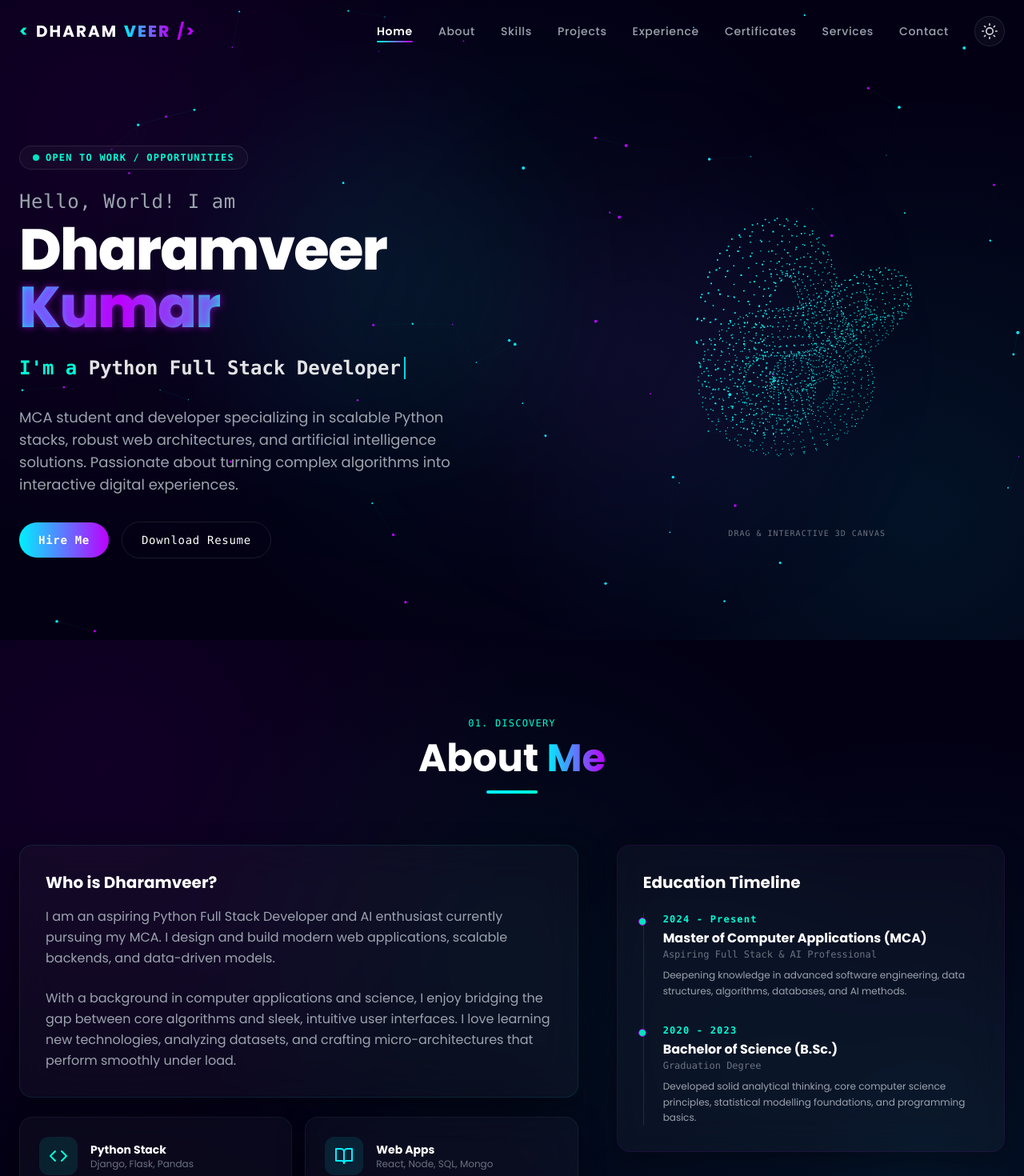
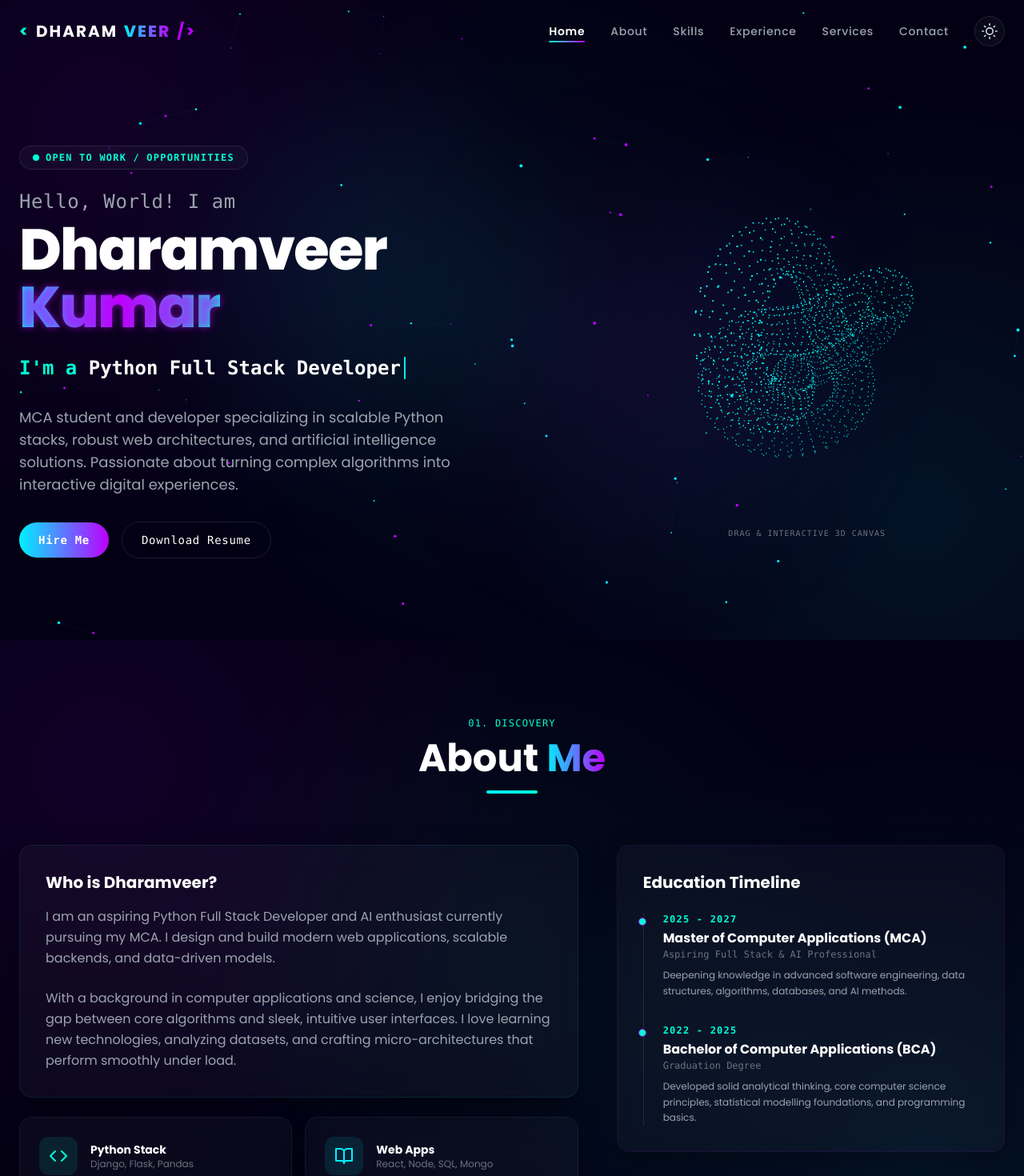
Before and after one commit to veer7352/portfolio, a React (Vite) app: page / in a window 1280 px wide. Shown: the top 1470 px of the page at 80% size. Built offline with nearby package versions, Linux system fonts and the light colour scheme.

Commit message:
Update contact details, education timeline, and remove projects/certificates sections

```diff
--- a/index.html
+++ b/index.html
@@ -4,7 +4,7 @@
     <meta charset="UTF-8" />
     <link rel="icon" type="image/svg+xml" href="/favicon.svg" />
     <meta name="viewport" content="width=device-width, initial-scale=1.0" />
-    <meta name="description" content="Personal portfolio website of Dharamveer Kumar, an aspiring Python Full Stack Developer & AI Enthusiast. Explore my projects, certifications, and capabilities." />
+    <meta name="description" content="Personal portfolio website of Dharamveer Kumar, an aspiring Python Full Stack Developer & AI Enthusiast." />
     <title>Dharamveer Kumar | Python Full Stack Developer & AI Enthusiast</title>
   </head>
   <body class="bg-dark-bg selection:bg-neon-purple/35 selection:text-neon-cyan">
--- a/src/App.jsx
+++ b/src/App.jsx
@@ -6,9 +6,7 @@ import Navbar from './components/Navbar';
 import Hero from './components/Hero';
 import About from './components/About';
 import Skills from './components/Skills';
-import Projects from './components/Projects';
 import Experience from './components/Experience';
-import Certificates from './components/Certificates';
 import Services from './components/Services';
 import Contact from './components/Contact';
 import Footer from './components/Footer';
@@ -48,9 +46,7 @@ function App() {
         <Hero />
         <About />
         <Skills />
-        <Projects />
         <Experience />
-        <Certificates />
         <Services />
         <Contact />
       </main>
--- a/src/components/About.jsx
+++ b/src/components/About.jsx
@@ -4,14 +4,14 @@ import { FiBookOpen, FiCode, FiCpu, FiTrendingUp } from 'react-icons/fi';
 
 const timelineData = [
   {
-    year: '2024 - Present',
+    year: '2025 - 2027',
     degree: 'Master of Computer Applications (MCA)',
     institution: 'Aspiring Full Stack & AI Professional',
     description: 'Deepening knowledge in advanced software engineering, data structures, algorithms, databases, and AI methods.'
   },
   {
-    year: '2020 - 2023',
-    degree: 'Bachelor of Science (B.Sc.)',
+    year: '2022 - 2025',
+    degree: 'Bachelor of Computer Applications (BCA)',
     institution: 'Graduation Degree',
     description: 'Developed solid analytical thinking, core computer science principles, statistical modelling foundations, and programming basics.'
   }
--- a/src/components/Contact.jsx
+++ b/src/components/Contact.jsx
@@ -106,8 +106,8 @@ export default function Contact() {
                 </div>
                 <div>
                   <p className="text-[10px] font-mono text-gray-500 uppercase tracking-wider">Email</p>
-                  <a href="mailto:dharamveer@example.com" className="text-sm font-semibold text-white hover:text-neon-cyan transition-colors duration-300">
-                    dharamveer@example.com
+                  <a href="mailto:dharamveerkumar49632@gmail.com" className="text-sm font-semibold text-white hover:text-neon-cyan transition-colors duration-300">
+                    dharamveerkumar49632@gmail.com
                   </a>
                 </div>
               </div>
@@ -118,8 +118,8 @@ export default function Contact() {
                 </div>
                 <div>
                   <p className="text-[10px] font-mono text-gray-500 uppercase tracking-wider">Phone</p>
-                  <a href="tel:+910000000000" className="text-sm font-semibold text-white hover:text-neon-cyan transition-colors duration-300">
-                    +91 98765 43210
+                  <a href="tel:+916200801686" className="text-sm font-semibold text-white hover:text-neon-cyan transition-colors duration-300">
+                    +91 62008 01686
                   </a>
                 </div>
               </div>
--- a/src/components/Navbar.jsx
+++ b/src/components/Navbar.jsx
@@ -6,9 +6,7 @@ const navLinks = [
   { name: 'Home', href: '#home' },
   { name: 'About', href: '#about' },
   { name: 'Skills', href: '#skills' },
-  { name: 'Projects', href: '#projects' },
   { name: 'Experience', href: '#experience' },
-  { name: 'Certificates', href: '#certificates' },
   { name: 'Services', href: '#services' },
   { name: 'Contact', href: '#contact' },
 ];
```
